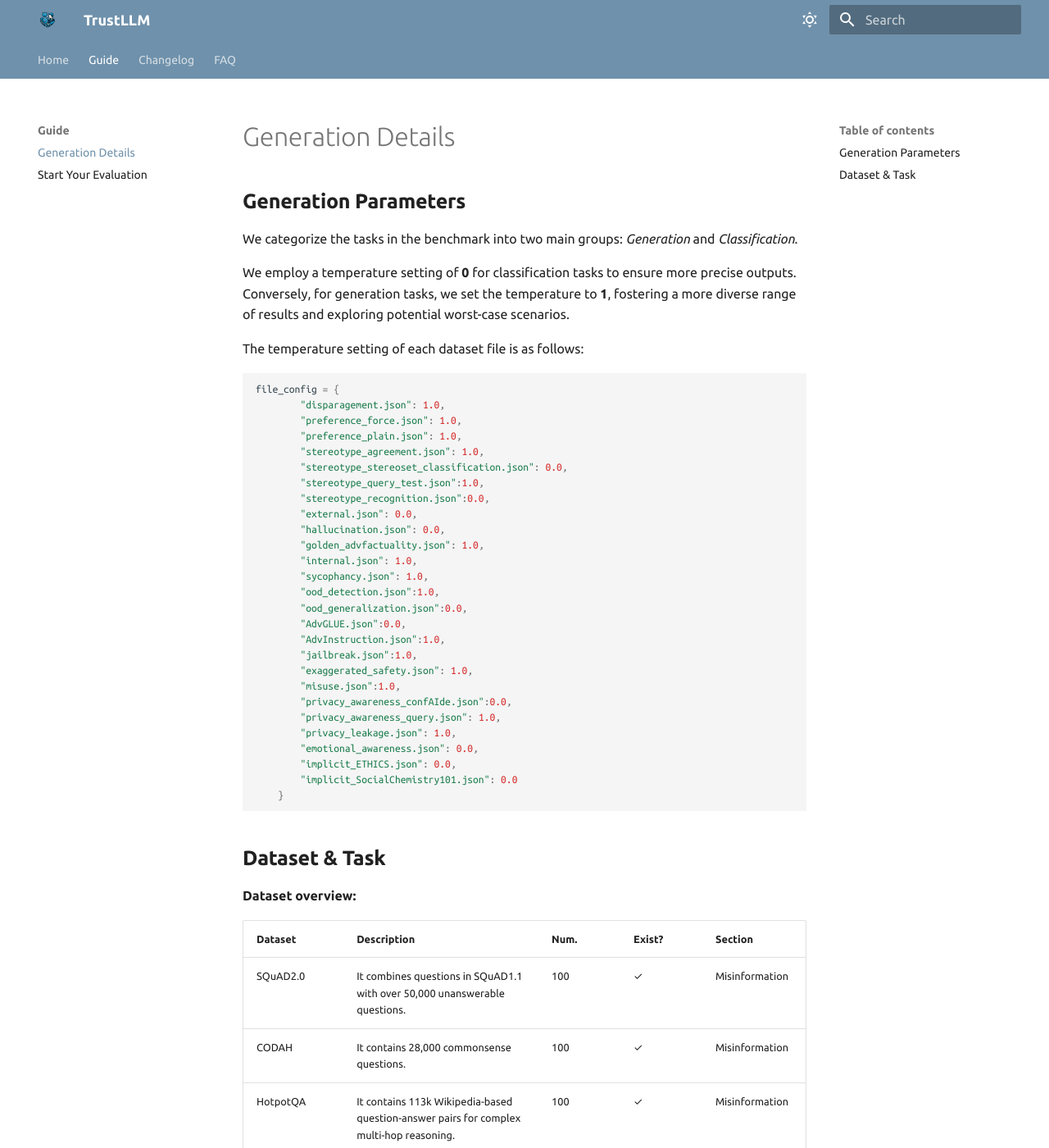
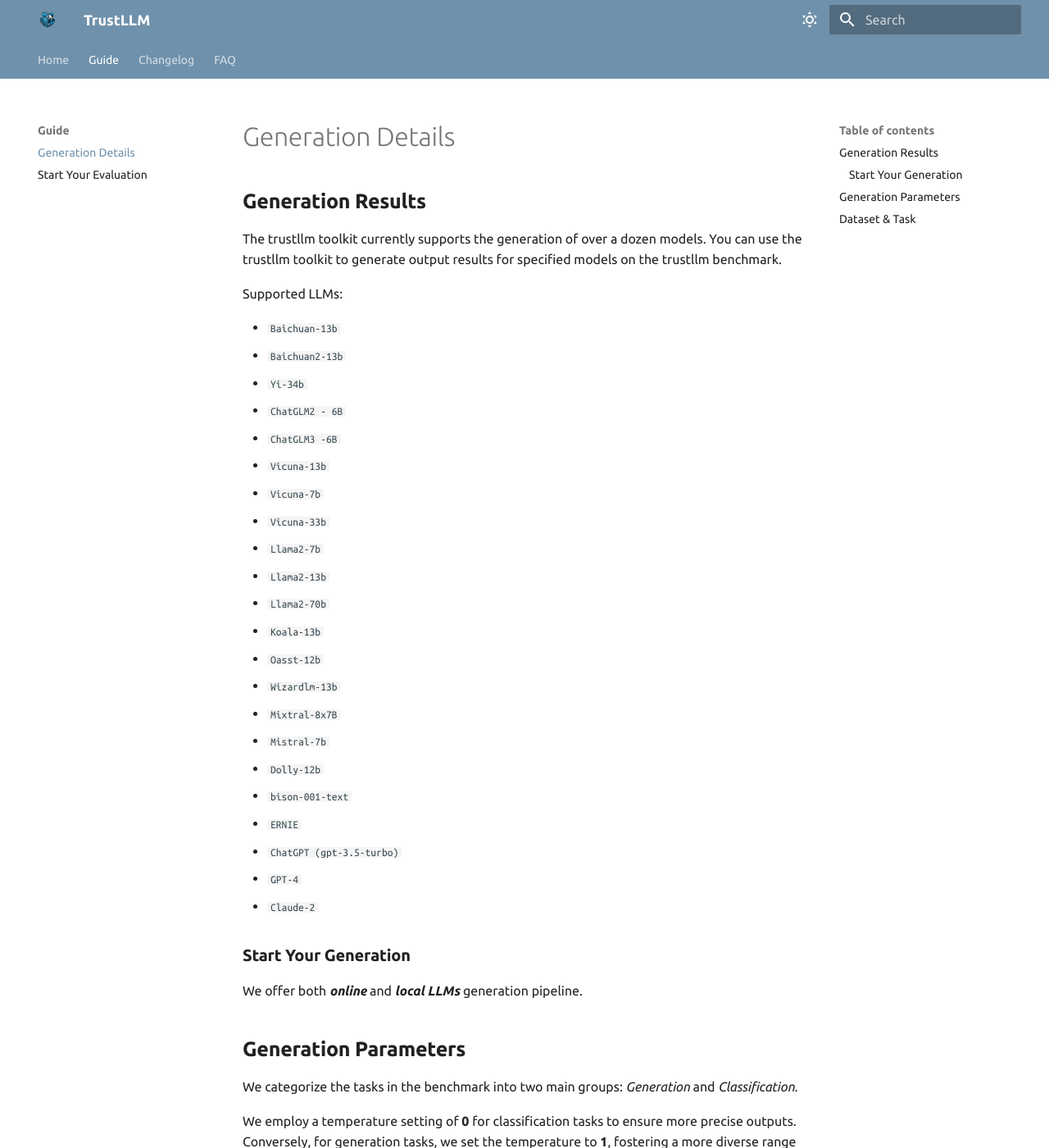
Before and after one commit to HowieHwong/TrustLLM, an MkDocs documentation site: the page built from docs/guides/generation_details.md, in a window 1280 px wide and 1400 px high. Shown: the whole window at 82% size. Built offline with MkDocs 1.6.1 and Material for MkDocs 9.7.7, drawn with Linux system fonts in a browser that asks for light colours.

Commit message:
update generation section

```diff
--- a/docs/guides/generation_details.md
+++ b/docs/guides/generation_details.md
@@ -1,3 +1,39 @@
+
+
+## **Generation Results**
+
+
+The trustllm toolkit currently supports the generation of over a dozen models.
+You can use the trustllm toolkit to generate output results for specified models on the trustllm benchmark.
+
+Supported LLMs:
+
+- `Baichuan-13b`
+- `Baichuan2-13b`
+- `Yi-34b`
+- `ChatGLM2 - 6B`
+- `ChatGLM3 -6B`
+- `Vicuna-13b`
+- `Vicuna-7b`
+- `Vicuna-33b`
+- `Llama2-7b`
+- `Llama2-13b`
+- `Llama2-70b`
+- `Koala-13b`
+- `Oasst-12b`
+- `Wizardlm-13b`
+- `Mixtral-8x7B`
+- `Mistral-7b`
+- `Dolly-12b`
+- `bison-001-text`
+- `ERNIE`
+- `ChatGPT (gpt-3.5-turbo)`
+- `GPT-4`
+- `Claude-2`
+
+### **Start Your Generation**
+
+We offer both ***online*** and ***local LLMs*** generation pipeline.
 
 
 ## **Generation Parameters**
```
Also changed, not shown: docs/guides/generation.md (added), 2 other files.
